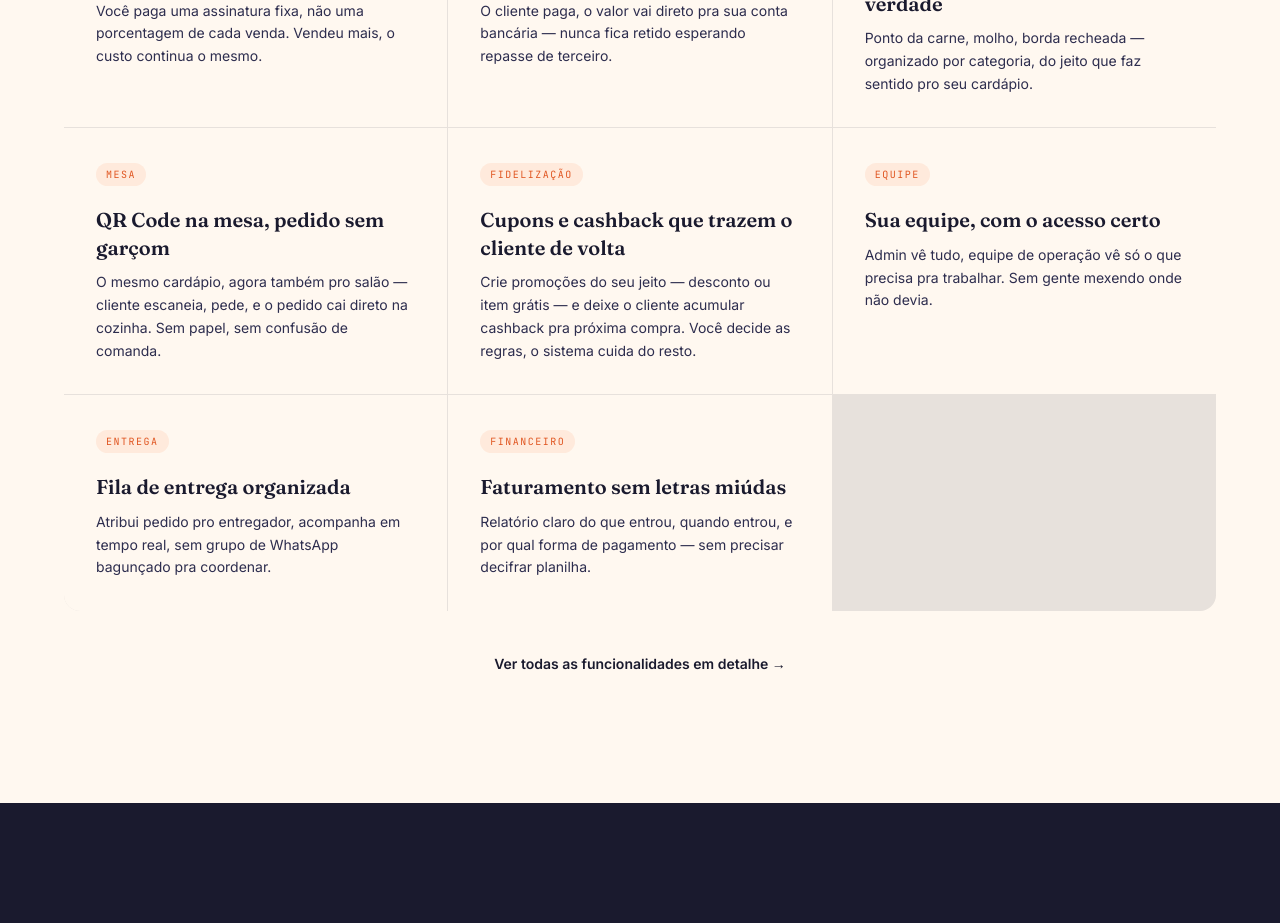
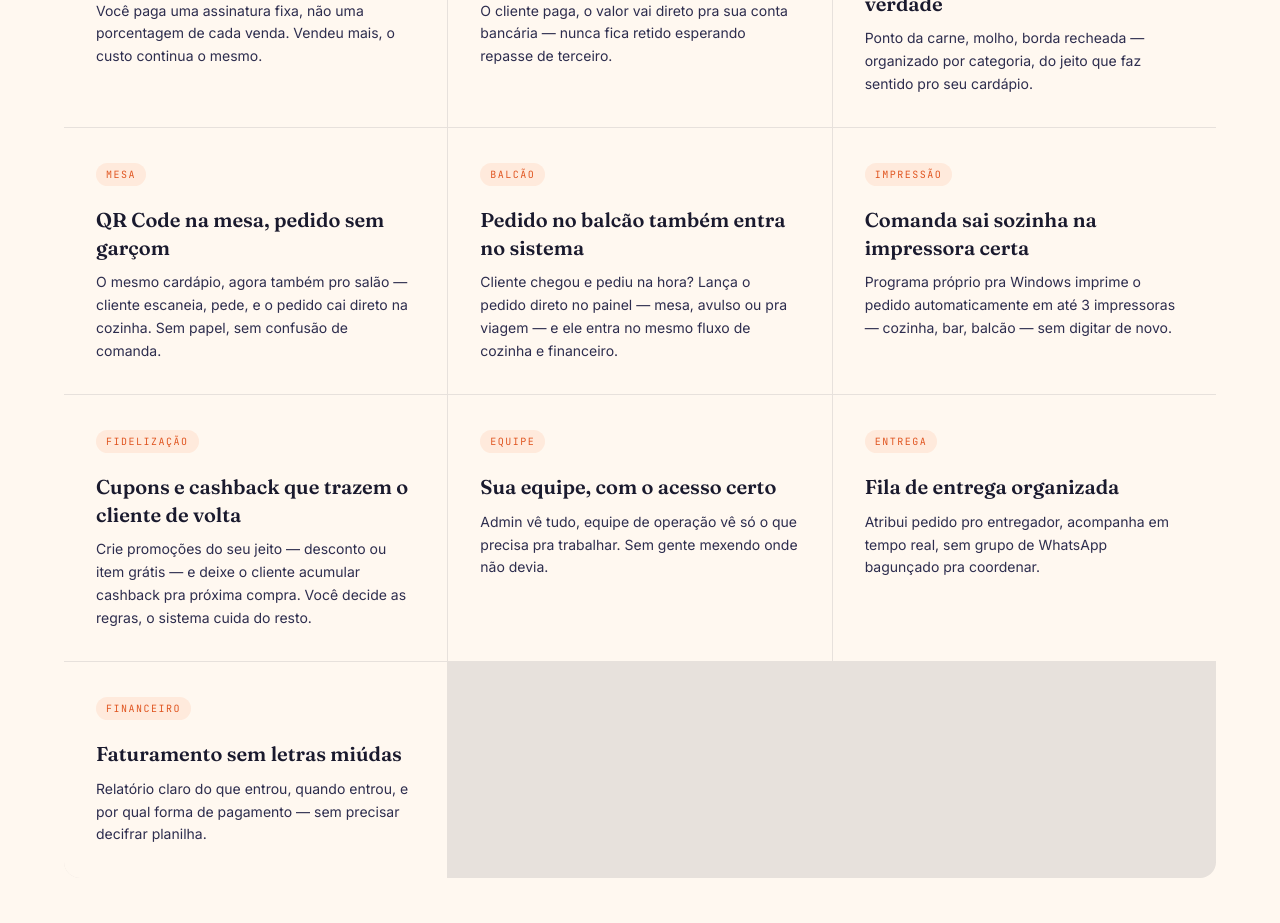
Before and after one commit to jorgeguto87/portal_eucardapio, a React (Vite) app: page / in a window 1280 px wide. Shown: the part 2520-3443 px from the top of the page. Built offline with nearby package versions, Linux system fonts and the light colour scheme; no server answers.

Commit message:
Add new feature descriptions for ordering system

```diff
--- a/src/components/Features.jsx
+++ b/src/components/Features.jsx
@@ -25,6 +25,16 @@ const FEATURES = [
     tag: 'mesa',
     title: 'QR Code na mesa, pedido sem garçom',
     body: 'O mesmo cardápio, agora também pro salão — cliente escaneia, pede, e o pedido cai direto na cozinha. Sem papel, sem confusão de comanda.',
+  },
+  {
+    tag: 'balcão',
+    title: 'Pedido no balcão também entra no sistema',
+    body: 'Cliente chegou e pediu na hora? Lança o pedido direto no painel — mesa, avulso ou pra viagem — e ele entra no mesmo fluxo de cozinha e financeiro.',
+  },
+  {
+    tag: 'impressão',
+    title: 'Comanda sai sozinha na impressora certa',
+    body: 'Programa próprio pra Windows imprime o pedido automaticamente em até 3 impressoras — cozinha, bar, balcão — sem digitar de novo.',
   },
   {
     tag: 'fidelização',
```
